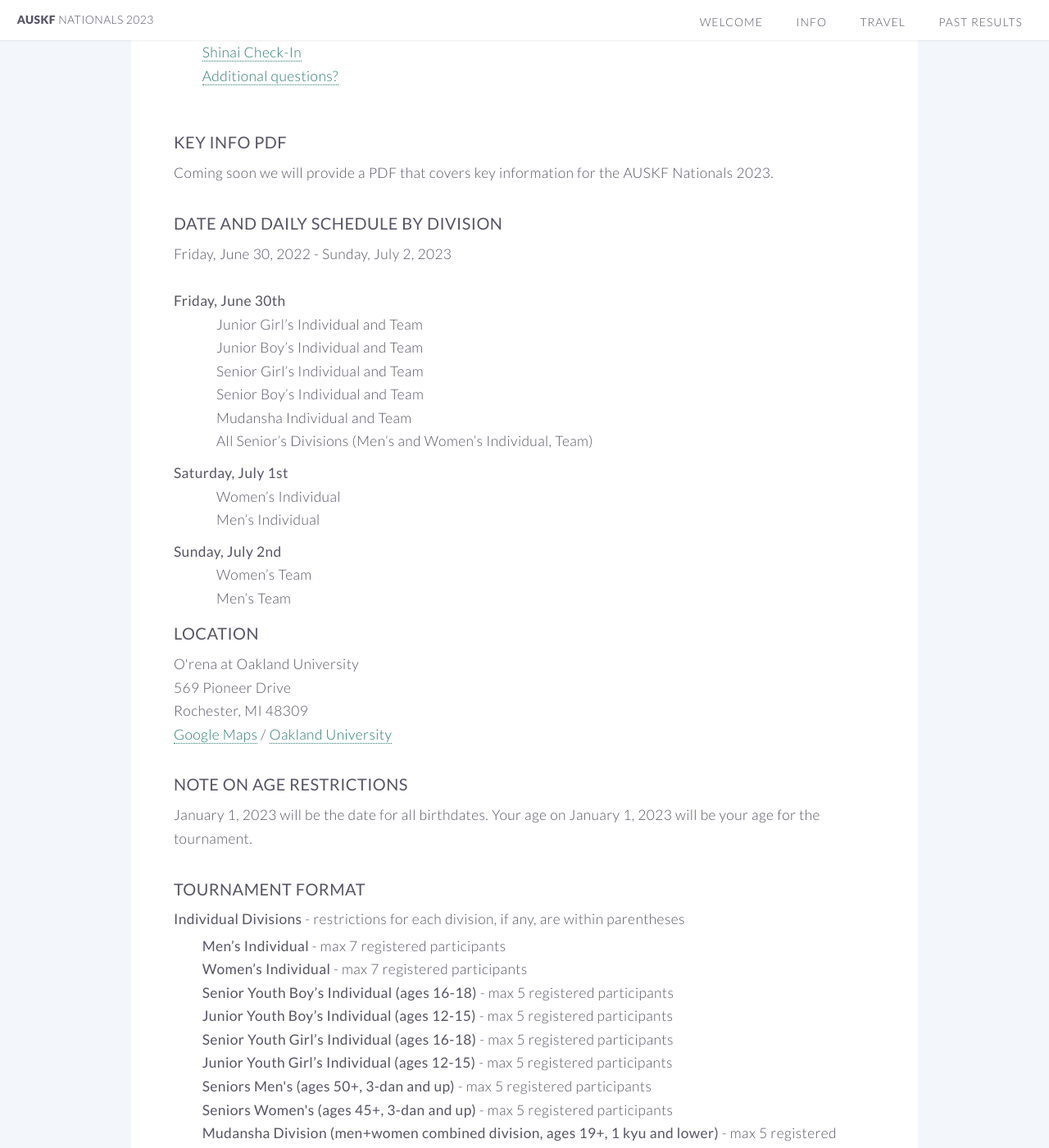
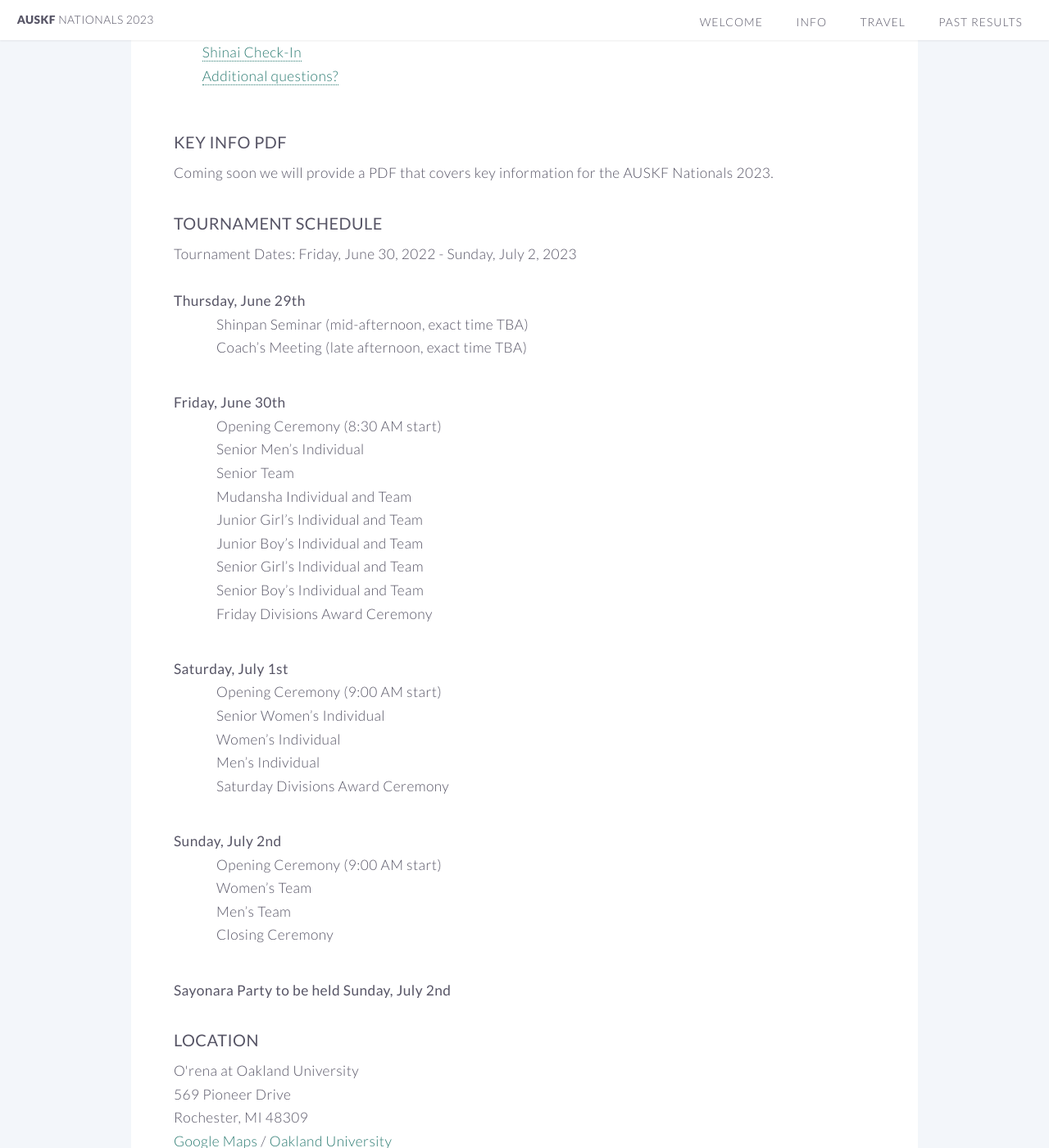
Before and after one commit to auskf-web/auskf-nationals.github.io, a Jekyll site: the page built from info.html, in a window 1280 px wide and 1400 px high, scrolled down 417 px. Shown: the whole window at 82% size. Built offline with Jekyll 4.4.1, drawn with Linux system fonts in a browser that asks for light colours; some of the changed text lies outside the part shown.

Commit message:
Update tournament schedule

```diff
--- a/info.html
+++ b/info.html
@@ -30,7 +30,7 @@ th, td {
 				This page contains information on:
 				<ul style="padding-left:2em; padding-top:0.5em; margin-bottom: 20px;">
 					<li><a href="#pdf">Key Info PDF</a></li>
-					<li><a href="#date">Date and Daily Schedule by Division</a></li>
+					<li><a href="#date">Tournament Schedule</a></li>
 					<li><a href="#location">Location</a></li>
 					<li><a href="#age">Note on age restrictions</a></li>
 					<li><a href="#format">Tournament format</a></li>
@@ -53,30 +53,46 @@ th, td {
 
 
 				<a name="date"><h1 style="padding-top: 50px; margin-top: -50px;"></h1></a>
-				<header style="margin-bottom: 8px;"><h3><b>Date and Daily Schedule by Division</b></h3></header>
-				{{ site.tournament_date_with_day }}<br><br>
+				<header style="margin-bottom: 8px;"><h3><b>Tournament Schedule</b></h3></header>
+				Tournament Dates: {{ site.tournament_date_with_day }}<br><br>
 
+					<b>Thursday, June 29th</b>
+					<ul style="padding-left:3em; margin-bottom: 10px;">
+						<li>Shinpan Seminar (mid-afternoon, exact time TBA)</li>
+						<li>Coach’s Meeting (late afternoon, exact time TBA)</li>
+				    </ul>
+					<br>
 					<b>Friday, June 30th</b>
 					<ul style="padding-left:3em; margin-bottom: 10px;">
+						<li>Opening Ceremony (8:30 AM start)</li>
+						<li>Senior Men’s Individual</li>
+						<li>Senior Team</li>
+						<li>Mudansha Individual and Team</li>
 						<li>Junior Girl’s Individual and Team</li>
 						<li>Junior Boy’s Individual and Team</li>
 						<li>Senior Girl’s Individual and Team</li>
 						<li>Senior Boy’s Individual and Team</li>
-						<li>Mudansha Individual and Team</li>
-						<li>All Senior’s Divisions (Men’s and Women’s Individual, Team)</li>
+						<li>Friday Divisions Award Ceremony</li>
 				    </ul>
-
+					<br>
 					<b>Saturday, July 1st</b>
 					<ul style="padding-left:3em; margin-bottom: 10px;">
-						<li>Women’s Individual<li>
+						<li>Opening Ceremony (9:00 AM start)</li>
+						<li>Senior Women’s Individual</li>
+						<li>Women’s Individual</li>
 						<li>Men’s Individual</li>
+						<li>Saturday Divisions Award Ceremony</li>
 				    </ul>
-
+					<br>
 					<b>Sunday, July 2nd</b>
 					<ul style="padding-left:3em; margin-bottom: 10px;">
-						<li>Women’s Team<li>
+						<li>Opening Ceremony (9:00 AM start)</li>
+						<li>Women’s Team</li>
 						<li>Men’s Team</li>
+						<li>Closing Ceremony</li>
 				    </ul>
+					<br>
+					<b>Sayonara Party to be held Sunday, July 2nd</b><br><br>
 
 				<a name="location"><h1 style="padding-top: 50px; margin-top: -50px;"></h1></a>
 				<header style="margin-bottom: 8px;"><h3><b>Location</b></h3></header>
```
